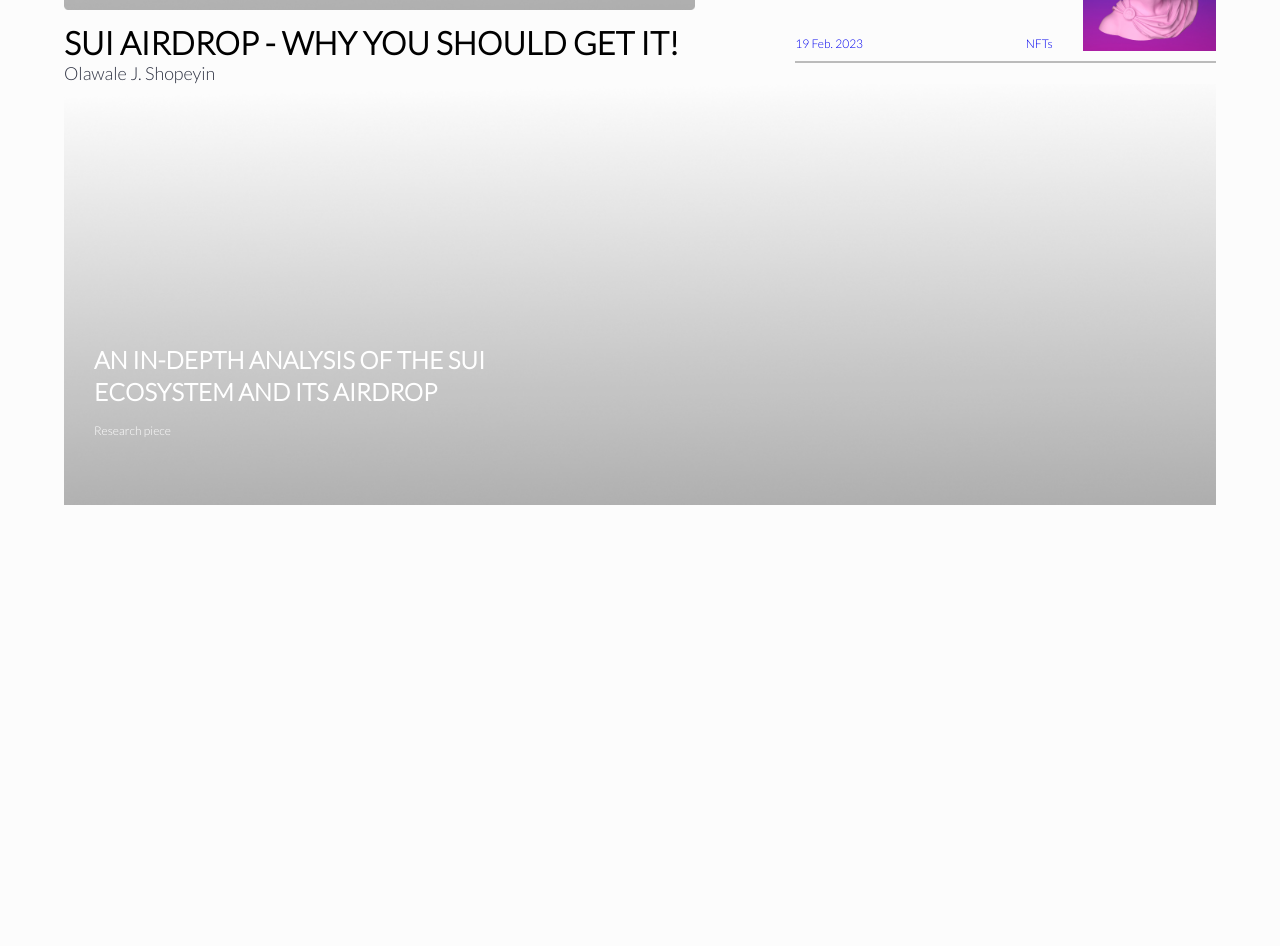
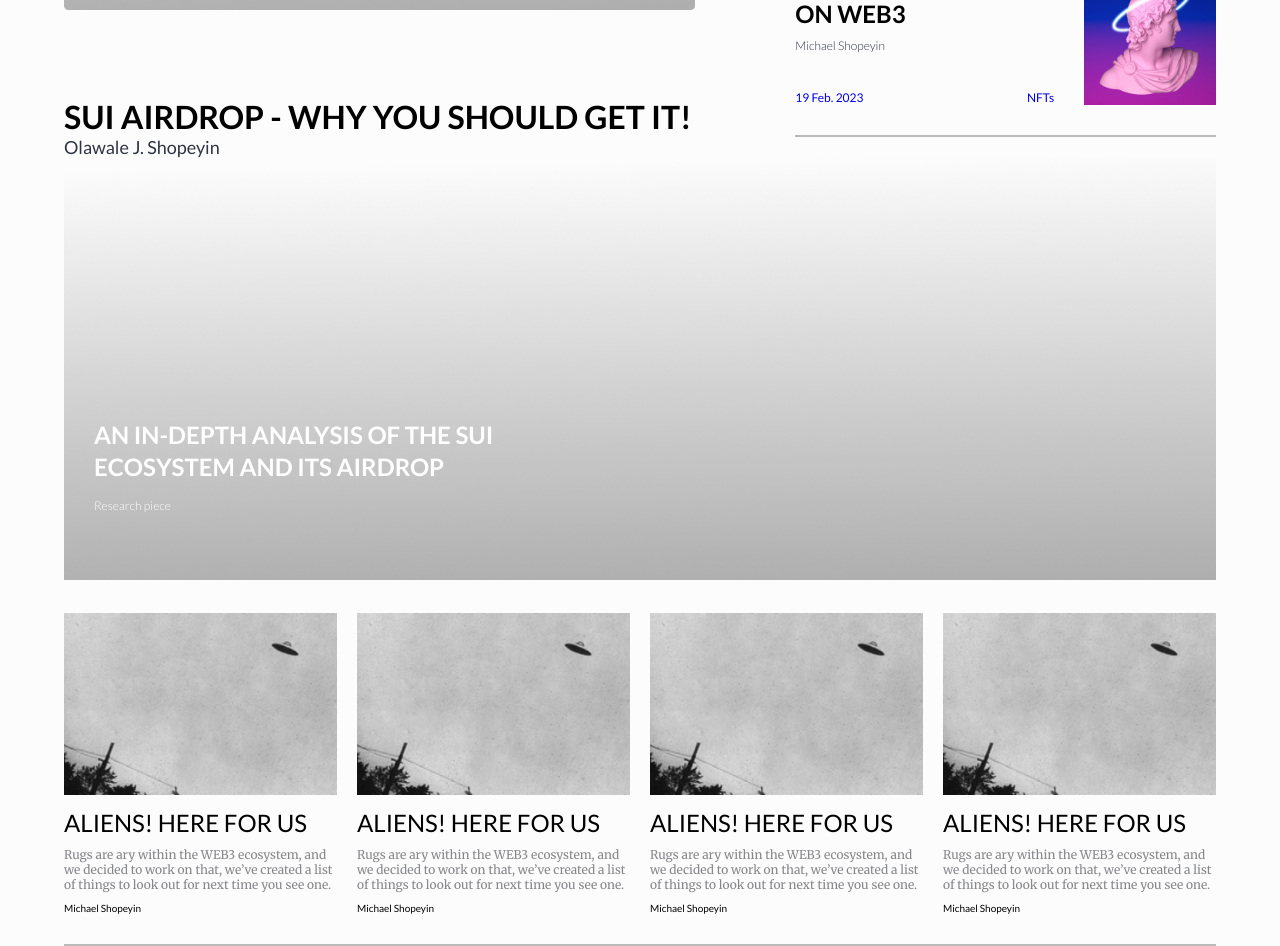
Before and after one commit to jefsamo/defi-column, a React (Vite) app: page / in a window 1280 px wide. Shown: the part 680-1626 px from the top of the page. Before the commit the page ends 1188 px from the top, so only its background shows below. Built offline with nearby package versions, Linux system fonts and the light colour scheme.

Commit message:
Shortcut component

```diff
--- a/src/App.css
+++ b/src/App.css
@@ -1,4 +1,4 @@
-@import url("https://fonts.googleapis.com/css2?family=Lato:wght@300&display=swap");
+@import url("https://fonts.googleapis.com/css2?family=Lato:wght@300;400;700&family=Merriweather&display=swap");
 * {
   padding: 0;
   margin: 0;
@@ -12,12 +12,3 @@
   background: #fcfcfc;
   height: 100vh;
 }
-
-/* img {
-  transition: transform 0.5s ease;
-  overflow: hidden;
-}
-
-img:hover {
-  transform: scale(1.5);
-} */
--- a/src/components/Preview/Preview.scss
+++ b/src/components/Preview/Preview.scss
@@ -52,7 +52,7 @@
 }
 
 .rule {
-  margin-top: 10px;
+  margin-top: 30px;
   border: 0.5px solid #bbbbbb;
   margin-bottom: 20px;
 }
--- /dev/null
+++ b/src/components/Shortcut/Shortcut.scss
@@ -0,0 +1,35 @@
+.shortcut {
+  margin-top: 30px;
+  overflow: hidden;
+  font-family: "Lato";
+  font-style: normal;
+  .shortcut-img {
+    width: 100%;
+    transform-origin: 0 0;
+    transition: transform 0.25s, visibility 0.25s ease-in;
+  }
+
+  &:hover img {
+    transform: scale(1.03);
+    cursor: pointer;
+  }
+  h3 {
+    margin: 10px 0;
+    font-weight: 400;
+    font-size: 24px;
+    color: #000000;
+  }
+  .desc {
+    font-family: "Merriweather";
+    font-style: normal;
+    font-weight: 400;
+    font-size: 12px;
+    color: #86878a;
+    margin: 10px 0;
+  }
+  p {
+    font-weight: 400;
+    font-size: 10px;
+    color: #000000;
+  }
+}
--- /dev/null
+++ b/src/components/Shortcut/Shortcut.tsx
@@ -0,0 +1,23 @@
+import React from "react";
+import "./Shortcut.scss";
+import ShortcutImg from "../../assets/shortcut.png";
+import { Link } from "react-router-dom";
+
+const Shortcut = () => {
+  return (
+    <Link to="">
+      <div className="shortcut">
+        <img src={ShortcutImg} alt="" className="shortcut-img" />
+        <h3>ALIENS! HERE FOR US</h3>
+        <p className="desc">
+          Rugs are ary within the WEB3 ecosystem, and we decided to work on
+          that, we’ve created a list of things to look out for next time you see
+          one.
+        </p>
+        <p className="author">Michael Shopeyin</p>
+      </div>
+    </Link>
+  );
+};
+
+export default Shortcut;
--- a/src/pages/Home/Home.scss
+++ b/src/pages/Home/Home.scss
@@ -47,3 +47,16 @@
 .banner-overview {
   margin-top: -60px;
 }
+
+.shortcut-overview {
+  display: grid;
+  grid-template-columns: repeat(4, 1fr);
+  height: 300px;
+  height: fit-content;
+  gap: 20px;
+  // background: linear-gradient(#000, #000) center/2px 80% no-repeat;
+
+  .shortcut:last-child {
+    border: none;
+  }
+}
--- a/src/pages/Home/Home.tsx
+++ b/src/pages/Home/Home.tsx
@@ -3,6 +3,7 @@
 import Headline from "../../assets/headline.png";
 import Preview from "../../components/Preview/Preview";
 import Banner from "../../components/Banner/Banner";
+import Shortcut from "../../components/Shortcut/Shortcut";
 
 const Home = () => {
   return (
@@ -33,6 +34,13 @@
       <div className="banner-overview">
         <Banner />
       </div>
+      <div className="shortcut-overview">
+        <Shortcut />
+        <Shortcut />
+        <Shortcut />
+        <Shortcut />
+      </div>
+      <hr className="rule" />
     </>
   );
 };
```
Also changed, not shown: src/assets/shortcut.png (added).
